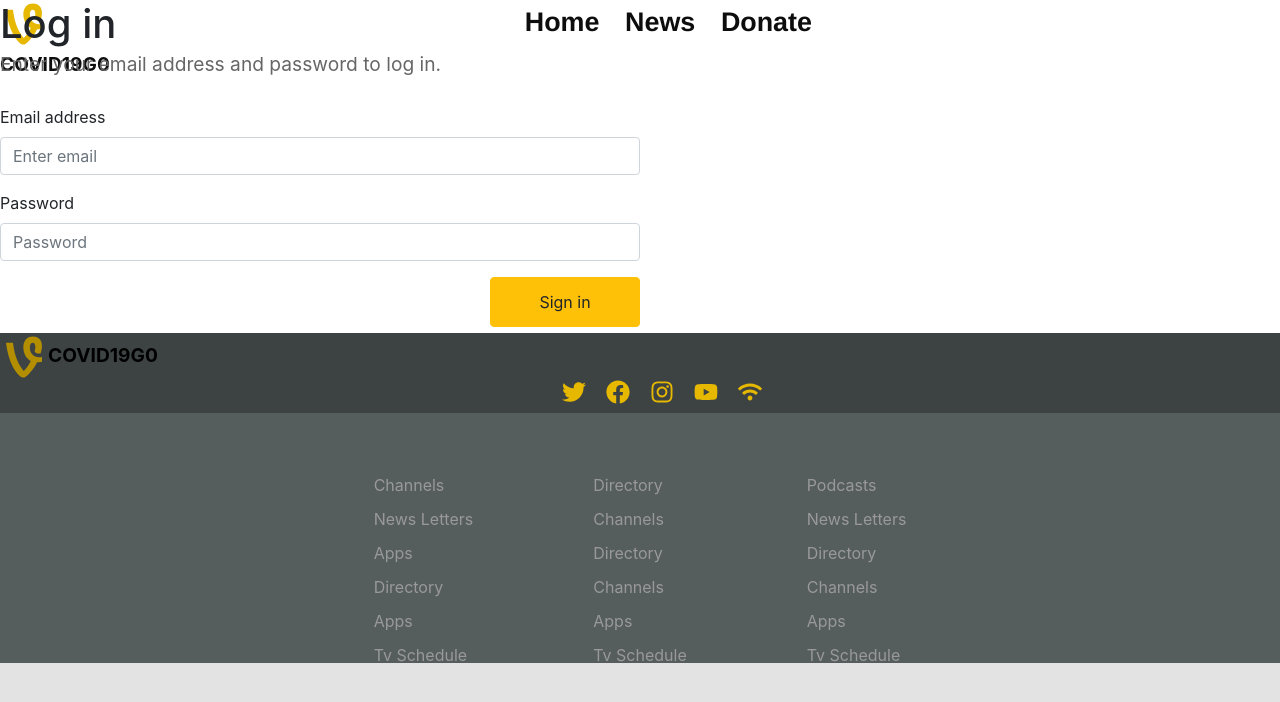
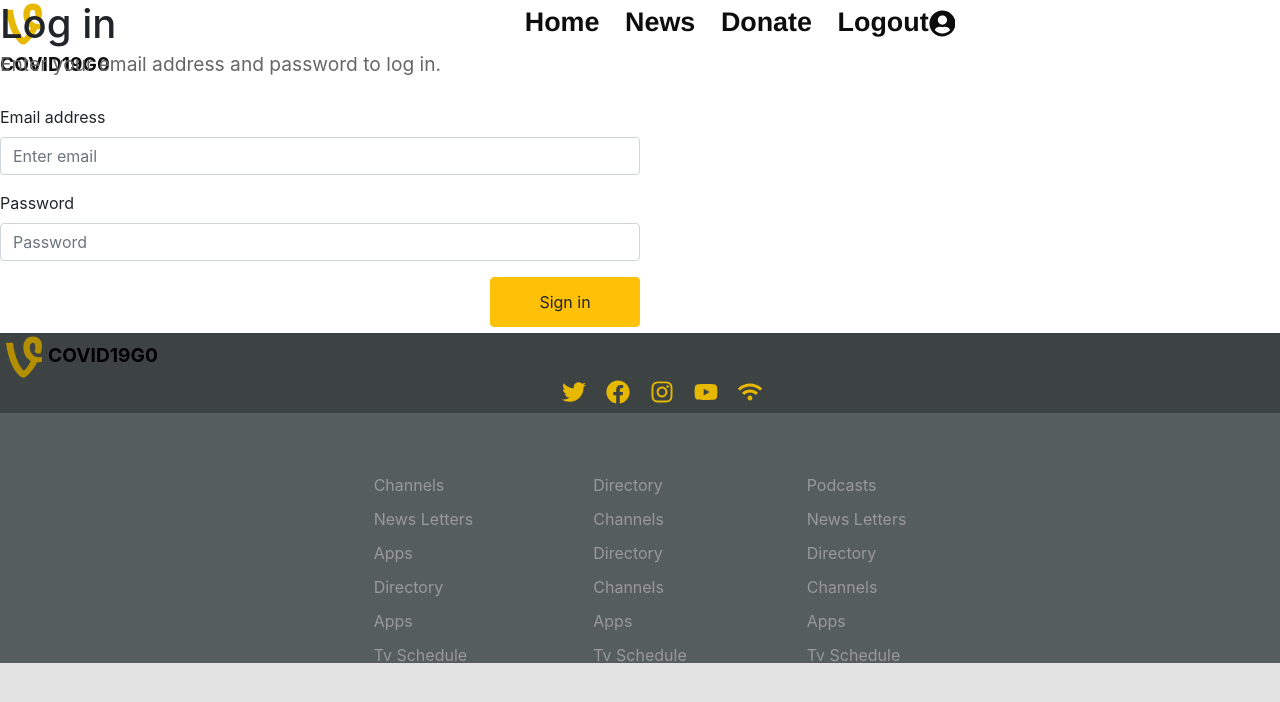
Before and after one commit to KelahKelah/covid19Go, a React (Create React App) app: page /Login in a window 1280 px wide. Shown: the top 702 px of the page. Built offline with nearby package versions, Linux system fonts and the light colour scheme.

Commit message:
modified navigation

```diff
--- a/src/components/Navigation/Navigation.css
+++ b/src/components/Navigation/Navigation.css
@@ -59,7 +59,7 @@
     font-Weight: bold;
     color: #0d0d0d;
 }
-div .item:hover {
+.item:hover {
     color: #e6b800;
 }
 
--- a/src/components/Navigation/Navigation.js
+++ b/src/components/Navigation/Navigation.js
@@ -1,9 +1,9 @@
 import React, { useState, useEffect } from 'react';
-import { Link, NavLink } from 'react-router-dom';
-import { FaVine, FaCaretDown, FaBars, FaAlignJustify } from 'react-icons/fa';
+import { Link, NavLink, withRouter} from 'react-router-dom';
+import { FaVine, FaCaretDown, FaBars, FaAlignJustify, FaUserCircle } from 'react-icons/fa';
 import './Navigation.css';
 
-const Navigation = () => {
+const Navigation = (props) => {
     // const [toggle, setToggle] = useState()
     // useEffect() {
     // }
@@ -15,8 +15,14 @@ const Navigation = () => {
            myLoop[i].style.display = 'block'
         }
 
-    }
-    return(         <>
+    };
+    // Logout component
+    const logout = () => {
+        props.history.push("/Home");
+
+    };
+    return(
+    <>
             <div className='nav-wrap'>
                 <div className='logo-brand'>
                     <p className='logo-label'><FaVine className='logo' />COVID19G0</p>
@@ -25,12 +31,15 @@ const Navigation = () => {
                     <p><Link to='/' className='item'>Home</Link></p>
                     <p><NavLink to='/News' className='item'>News</NavLink></p>
                     <p><NavLink to='/Donate' className='item'>Donate</NavLink></p>
+                    {/* <p><NavLink to='/Loader' className='item'>Loader</NavLink></p> */}
+                    {/* <p><NavLink to='/Login' className='item'>Login</NavLink></p> */}
+                    <p><NavLink to='/Logout' className='item' onClick={logout} >Logout<FaUserCircle /></NavLink></p>
                     <p className='icon'><FaAlignJustify onClick={OpenNav} /></p>
 
                 </div>
             </div>
         </>
     )
-
 }
-export default Navigation;
+// withRouter for props.history.push of logout
+export default withRouter(Navigation);
```
